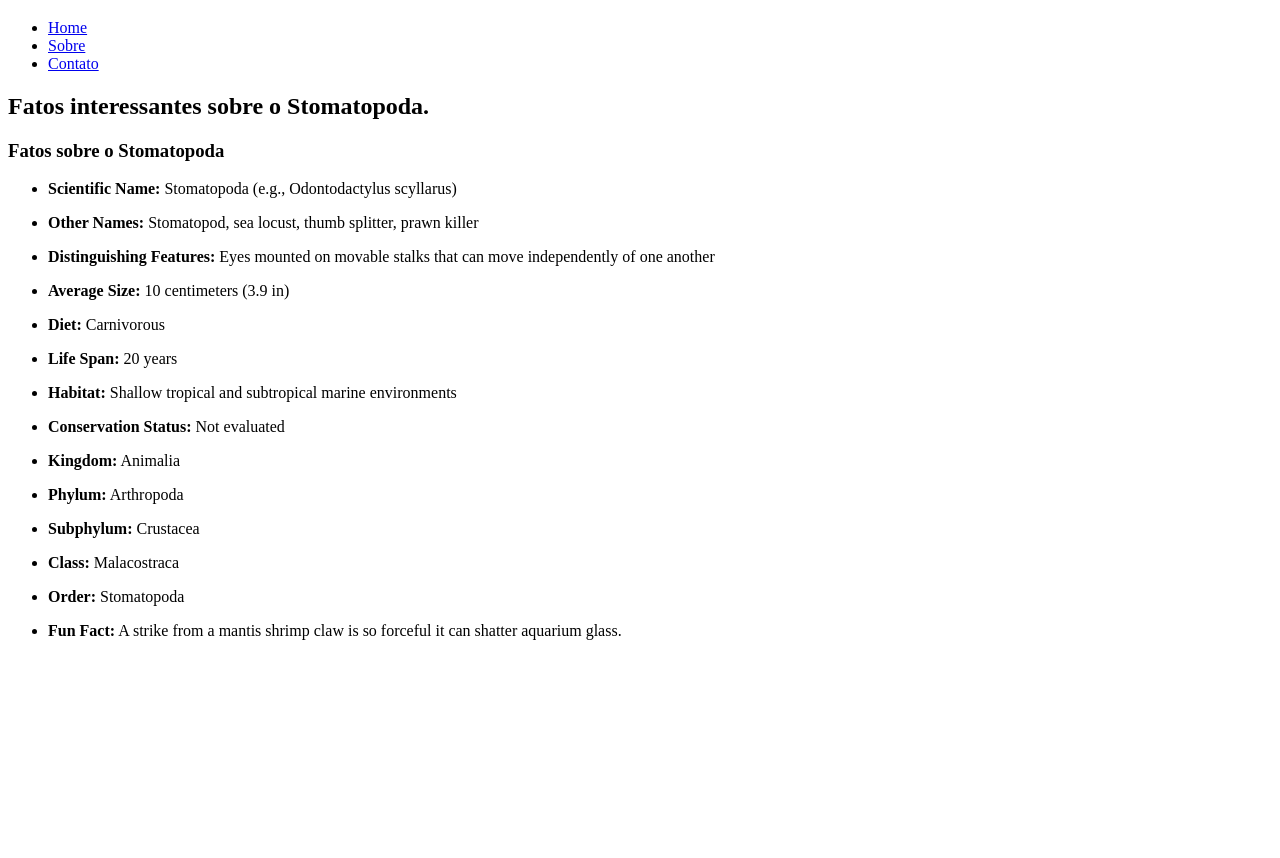
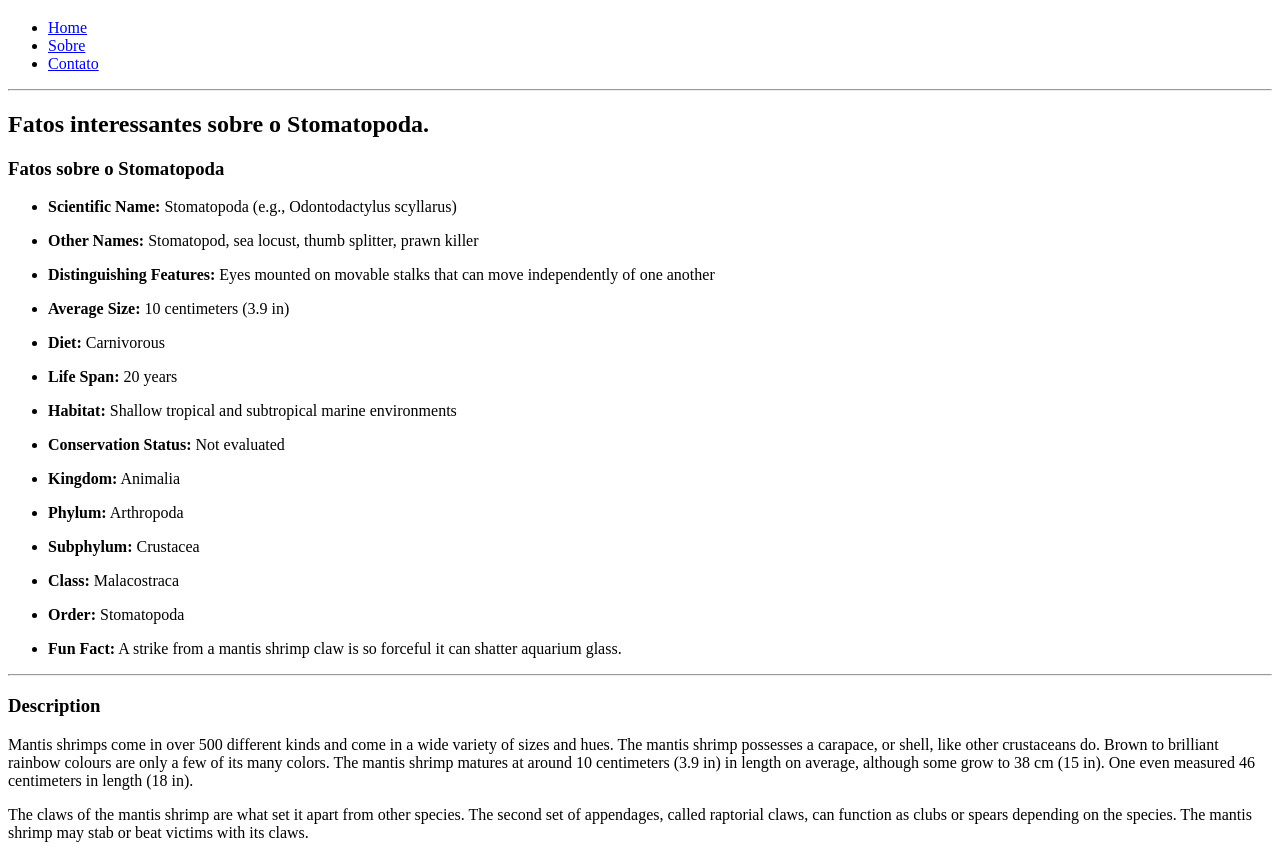
Before and after one commit to aysllanferreira/trybe-exercicios, a plain HTML site: page Fundamentos/1- HTML & CSS/3.4/index.html in a window 1280 px wide. Shown: the part 61-919 px from the top of the page. Before the commit the page ends 800 px from the top, so only its background shows below. Drawn offline with Linux system fonts and the light colour scheme.

Commit message:
description added

```diff
--- a/Fundamentos/1- HTML & CSS/3.4/index.html
+++ b/Fundamentos/1- HTML & CSS/3.4/index.html
@@ -17,7 +17,7 @@
         <li><a href="#">Contato</a></li>
       </ul>
     </nav>
-
+    <hr>
     <!--Article-->
     <article>
       <h2>Fatos interessantes sobre o Stomatopoda.</h2>
@@ -127,6 +127,24 @@
           </li>
         </ul>
       </section>
+      <hr>
+      <section id="description">
+        <h3>Description</h3>
+        <p>
+          Mantis shrimps come in over 500 different kinds and come in a wide
+          variety of sizes and hues. The mantis shrimp possesses a carapace, or
+          shell, like other crustaceans do. Brown to brilliant rainbow colours
+          are only a few of its many colors. The mantis shrimp matures at around
+          10 centimeters (3.9 in) in length on average, although some grow to 38
+          cm (15 in). One even measured 46 centimeters in length (18 in).
+        </p>
+        <p>
+          The claws of the mantis shrimp are what set it apart from other
+          species. The second set of appendages, called raptorial claws, can
+          function as clubs or spears depending on the species. The mantis
+          shrimp may stab or beat victims with its claws.
+        </p>
+      </section>
     </article>
   </body>
 </html>
```
